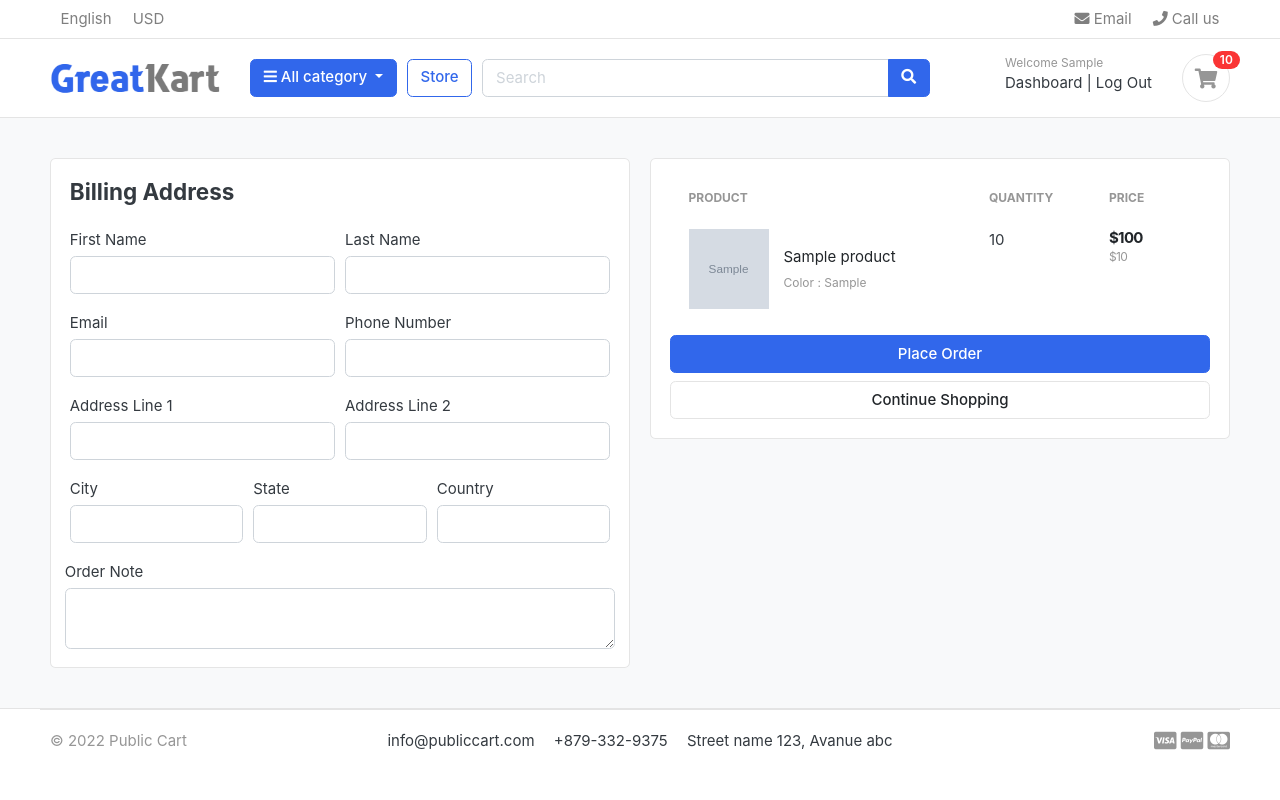
After one commit to Md-Kaish-Alam/e-commerce-django, a Django app: page /cart/checkout/ in a window 1280 px wide. The commit adds this page. Run offline with Django 3.2, Linux system fonts and the light colour scheme; a user stored in the database is signed in; tables that the repository leaves empty hold one stand-in row (values such as "Sample post"); grey boxes marked "Sample" are stand-in pictures; some libraries are stand-ins or nearby versions; some web fonts are replaced.

Commit message:
added cart & checkout link for logged in user

```diff
--- a/carts/context_processors.py
+++ b/carts/context_processors.py
@@ -9,7 +9,10 @@ def counter(request):
     else:
         try:
             cart = Cart.objects.filter(cart_id=_cart_id(request))
-            cart_items = CartItem.objects.all().filter(cart=cart[:1])
+            if request.user.is_authenticated:
+                cart_items = CartItem.objects.all().filter(user=request.user)
+            else:
+                cart_items = CartItem.objects.all().filter(cart=cart[:1])
             for cart_item in cart_items:
                 cart_count += cart_item.quantity
 
--- a/carts/models.py
+++ b/carts/models.py
@@ -1,5 +1,6 @@
 from django.db import models
 from store.models import Products, Variation
+from accounts.models import Account
 
 
 class Cart(models.Model):
@@ -15,9 +16,10 @@ class Cart(models.Model):
 class CartItem(models.Model):
     DoesNotExist = None
     objects = None
+    user = models.ForeignKey(Account, on_delete=models.CASCADE, null=True)
     product = models.ForeignKey(Products, on_delete=models.CASCADE)
     variations = models.ManyToManyField(Variation, blank=True)
-    cart = models.ForeignKey(Cart, on_delete=models.CASCADE)
+    cart = models.ForeignKey(Cart, on_delete=models.CASCADE, null=True)
     quantity = models.IntegerField()
     is_active = models.BooleanField(default=True)
 
--- a/carts/urls.py
+++ b/carts/urls.py
@@ -7,4 +7,6 @@ urlpatterns = [
     path('add_cart/<int:product_id>/', views.add_cart, name='add_cart'),
     path('remove_cart/<int:product_id>/<int:cart_item_id>', views.remove_cart, name='remove_cart'),
     path('remove_cart_item/<int:product_id>/<int:cart_item_id>', views.remove_cart_item, name='remove_cart_item'),
+
+    path('checkout/', views.checkout, name='checkout'),
 ]
--- a/carts/views.py
+++ b/carts/views.py
@@ -2,6 +2,7 @@ from django.shortcuts import render, redirect, get_object_or_404
 from store.models import Products, Variation
 from .models import Cart, CartItem
 from django.core.exceptions import ObjectDoesNotExist
+from django.contrib.auth.decorators import login_required
 
 from django.http import HttpResponse
 
@@ -16,78 +17,134 @@ def _cart_id(request):  # private function
 
 
 def add_cart(request, product_id):
+    current_user = request.user
     product = Products.objects.get(id=product_id)  # this will get the product
-    product_variation = []
+    # if the user is authenticated or not
+    if current_user.is_authenticated:
+        product_variation = []
 
-    if request.method == 'POST':
-        for item in request.POST:
-            key = item
-            value = request.POST[key]
+        if request.method == 'POST':
+            for item in request.POST:
+                key = item
+                value = request.POST[key]
 
-            try:
-                variation = Variation.objects.get(product=product, variation_category__iexact=key,
-                                                  variation_value__iexact=value)
-                product_variation.append(variation)
-            except:
-                pass
+                try:
+                    variation = Variation.objects.get(product=product, variation_category__iexact=key,
+                                                      variation_value__iexact=value)
+                    product_variation.append(variation)
+                except:
+                    pass
 
-    try:
-        cart = Cart.objects.get(cart_id=_cart_id(request))  # get the cart using the cart_id present in the session
+        is_cart_item_exists = CartItem.objects.filter(product=product, user=current_user).exists()
+        if is_cart_item_exists:
+            cart_item = CartItem.objects.filter(product=product, user=current_user)
+            existing_variations_list = []
+            id = []
+            for item in cart_item:
+                existing_variations = item.variations.all()
+                existing_variations_list.append(list(existing_variations))
+                id.append(item.id)
 
-    except Cart.DoesNotExist:
-        cart = Cart.objects.create(
-            cart_id=_cart_id(request)
-        )
-        cart.save()
+            if product_variation in existing_variations_list:
+                # increase the cart_item quantity
+                index = existing_variations_list.index(product_variation)
+                item_id = id[index]
+                item = CartItem.objects.get(product=product, id=item_id)
+                item.quantity += 1
+                item.save()
+            else:
+                # create a new cart _tem
+                item = CartItem.objects.create(product=product, quantity=1, user=current_user)
+                if len(product_variation) > 0:
+                    item.variations.clear()
+                    item.variations.add(*product_variation)
+                item.save()
+        else:
+            cart_item = CartItem.objects.create(
+                product=product,
+                quantity=1,
+                user=current_user,
+            )
+            if len(product_variation) > 0:
+                cart_item.variations.clear()
+                cart_item.variations.add(*product_variation)
+            cart_item.save()
 
-    is_cart_item_exists = CartItem.objects.filter(product=product, cart=cart).exists()
-    if is_cart_item_exists:
-        cart_item = CartItem.objects.filter(product=product, cart=cart)
-        # existing_variations ==> database
-        # current_variations ==> product_variation list
-        # item_id ==> database
-        existing_variations_list = []
-        id = []
-        for item in cart_item:
-            existing_variations = item.variations.all()
-            existing_variations_list.append(list(existing_variations))
-            id.append(item.id)
+        return redirect('cart')
 
-        print(existing_variations_list)
+    # If the user is not authenticated
+    else:
+        product_variation = []
 
-        if product_variation in existing_variations_list:
-            # increase the cart_item quantity
-            index = existing_variations_list.index(product_variation)
-            item_id = id[index]
-            item = CartItem.objects.get(product=product, id=item_id)
-            item.quantity += 1
-            item.save()
+        if request.method == 'POST':
+            for item in request.POST:
+                key = item
+                value = request.POST[key]
+
+                try:
+                    variation = Variation.objects.get(product=product, variation_category__iexact=key,
+                                                      variation_value__iexact=value)
+                    product_variation.append(variation)
+                except:
+                    pass
+
+        try:
+            cart = Cart.objects.get(cart_id=_cart_id(request))  # get the cart using the cart_id present in the session
+
+        except Cart.DoesNotExist:
+            cart = Cart.objects.create(
+                cart_id=_cart_id(request)
+            )
+            cart.save()
+
+        is_cart_item_exists = CartItem.objects.filter(product=product, cart=cart).exists()
+        if is_cart_item_exists:
+            cart_item = CartItem.objects.filter(product=product, cart=cart)
+            existing_variations_list = []
+            id = []
+            for item in cart_item:
+                existing_variations = item.variations.all()
+                existing_variations_list.append(list(existing_variations))
+                id.append(item.id)
+
+            print(existing_variations_list)
+
+            if product_variation in existing_variations_list:
+                # increase the cart_item quantity
+                index = existing_variations_list.index(product_variation)
+                item_id = id[index]
+                item = CartItem.objects.get(product=product, id=item_id)
+                item.quantity += 1
+                item.save()
+            else:
+                # create a new cart _tem
+                item = CartItem.objects.create(product=product, quantity=1, cart=cart)
+                if len(product_variation) > 0:
+                    item.variations.clear()
+                    item.variations.add(*product_variation)
+                item.save()
         else:
-            # create a new cart _tem
-            item = CartItem.objects.create(product=product, quantity=1, cart=cart)
+            cart_item = CartItem.objects.create(
+                product=product,
+                quantity=1,
+                cart=cart,
+            )
             if len(product_variation) > 0:
-                item.variations.clear()
-                item.variations.add(*product_variation)
-            item.save()
-    else:
-        cart_item = CartItem.objects.create(
-            product=product,
-            quantity=1,
-            cart=cart,
-        )
-        if len(product_variation) > 0:
-            cart_item.variations.clear()
-            cart_item.variations.add(*product_variation)
-        cart_item.save()
+                cart_item.variations.clear()
+                cart_item.variations.add(*product_variation)
+            cart_item.save()
 
-    return redirect('cart')
+        return redirect('cart')
 
 
 def remove_cart(request, product_id, cart_item_id):
-    cart = Cart.objects.get(cart_id=_cart_id(request))
     product = get_object_or_404(Products, id=product_id)
     try:
-        cart_item = CartItem.objects.get(product=product, cart=cart, id=cart_item_id)
+        if request.user.is_authenticated:
+            cart_item = CartItem.objects.get(product=product, user=request.user, id=cart_item_id)
+        else:
+            cart = Cart.objects.get(cart_id=_cart_id(request))
+            cart_item = CartItem.objects.get(product=product, cart=cart, id=cart_item_id)
 
         if cart_item.quantity > 1:
             cart_item.quantity -= 1
@@ -101,9 +158,12 @@ def remove_cart(request, product_id, cart_item_id):
 
 
 def remove_cart_item(request, product_id, cart_item_id):
-    cart = Cart.objects.get(cart_id=_cart_id(request))
     product = get_object_or_404(Products, id=product_id)
-    cart_item = CartItem.objects.get(product=product, cart=cart, id=cart_item_id)
+    if request.user.is_authenticated:
+        cart_item = CartItem.objects.get(product=product, user=request.user, id=cart_item_id)
+    else:
+        cart = Cart.objects.get(cart_id=_cart_id(request))
+        cart_item = CartItem.objects.get(product=product, cart=cart, id=cart_item_id)
     cart_item.delete()
 
     return redirect('cart')
@@ -113,8 +173,11 @@ def cart(request, total=0, quantity=0, cart_items=None):
     try:
         tax = 0
         grand_total = 0
-        cart = Cart.objects.get(cart_id=_cart_id(request))
-        cart_items = CartItem.objects.filter(cart=cart, is_active=True)
+        if request.user.is_authenticated:
+            cart_items = CartItem.objects.filter(user=request.user, is_active=True)
+        else:
+            cart = Cart.objects.get(cart_id=_cart_id(request))
+            cart_items = CartItem.objects.filter(cart=cart, is_active=True)
         for cart_item in cart_items:
             total += (cart_item.product.price * cart_item.quantity)
             quantity += cart_item.quantity
@@ -133,3 +196,33 @@ def cart(request, total=0, quantity=0, cart_items=None):
 
     }
     return render(request, 'store/cart.html', context)
+
+
+@login_required(login_url='login')
+def checkout(request, total=0, quantity=0, cart_items=None):
+    try:
+        tax = 0
+        grand_total = 0
+        if request.user.is_authenticated:
+            cart_items = CartItem.objects.filter(user=request.user, is_active=True)
+        else:
+            cart = Cart.objects.get(cart_id=_cart_id(request))
+            cart_items = CartItem.objects.filter(cart=cart, is_active=True)
+        for cart_item in cart_items:
+            total += (cart_item.product.price * cart_item.quantity)
+            quantity += cart_item.quantity
+
+        tax = (2 * total) / 100
+        grand_total = total + tax
+    except ObjectDoesNotExist:
+        pass  # just ignore
+
+    context = {
+        'total': total,
+        'quantity': quantity,
+        'cart_items': cart_items,
+        'tax': tax,
+        'grand_total': grand_total
+
+    }
+    return render(request, 'store/checkout.html', context)
--- a/templates/store/cart.html
+++ b/templates/store/cart.html
@@ -162,7 +162,7 @@
                 height="26"
               />
             </p>
-            <a href="./place-order.html" class="btn btn-primary btn-block">
+            <a href="{% url 'checkout' %}" class="btn btn-primary btn-block">
               Checkout
             </a>
             <a href="{% url 'store' %}" class="btn btn-light btn-block"
--- /dev/null
+++ b/templates/store/checkout.html
@@ -0,0 +1,137 @@
+{% extends 'base.html' %} {% block content %} {% load static %}
+
+<section class="section-content padding-y bg">
+    <div class="container">
+        <!-- ============================ COMPONENT 1 ================================= -->
+
+        <div class="row">
+            <aside class="col-lg-6">
+                <div class="card">
+                    <div class="card-body">
+                        <h4 class="card-title mb-4">Billing Address</h4>
+                        <form action="" method="POST">
+                            {% csrf_token %}
+                            <div class="form-row">
+                                <div class="col form-group">
+                                    <label for="">First Name</label>
+                                    <input type="text" name="first_name" class="form-control" required>
+                                </div>
+                                <div class="col form-group">
+                                    <label for="">Last Name</label>
+                                    <input type="text" name="last_name" class="form-control" required>
+                                </div>
+                            </div>
+                            <div class="form-row">
+                                <div class="col form-group">
+                                    <label for="">Email</label>
+                                    <input type="email" name="email" class="form-control" required>
+                                </div>
+                                <div class="col form-group">
+                                    <label for="">Phone Number</label>
+                                    <input type="text" name="phone" class="form-control" required>
+                                </div>
+                            </div>
+                            <div class="form-row">
+                                <div class="col form-group">
+                                    <label for="">Address Line 1</label>
+                                    <input type="text" name="address_line_1" class="form-control" required>
+                                </div>
+                                <div class="col form-group">
+                                    <label for="">Address Line 2</label>
+                                    <input type="text" name="address_line_2" class="form-control">
+                                </div>
+                            </div>
+                            <div class="form-row">
+                                <div class="col form-group">
+                                    <label for="">City</label>
+                                    <input type="text" name="city" class="form-control" required>
+                                </div>
+                                <div class="col form-group">
+                                    <label for="">State</label>
+                                    <input type="text" name="state" class="form-control" required>
+                                </div>
+                                <div class="col form-group">
+                                    <label for="">Country</label>
+                                    <input type="text" name="country" class="form-control" required>
+                                </div>
+                            </div>
+                            <div class="form-row">
+                                <label for="">Order Note</label>
+                                <textarea name="order_note" rows="2" class="form-control"></textarea>
+                            </div>
+
+                    </div>
+                </div>
+                <!-- card.// -->
+            </aside>
+            <!-- col.// -->
+            <aside class="col-lg-6">
+                <div class="card">
+                    <div class="card-body">
+                        <table class="table table-borderless table-shopping-cart">
+                            <thead class="text-muted">
+                                <tr class="small text-uppercase">
+                                    <th scope="col">Product</th>
+                                    <th scope="col" width="120">Quantity</th>
+                                    <th scope="col" width="120">Price</th>
+                                </tr>
+                            </thead>
+                            <tbody>
+                            {% for cart_item in cart_items %}
+                                <tr>
+                                    <td>
+                                        <figure class="itemside align-items-center">
+                                            <div class="aside">
+                                                <img src="{{ cart_item.product.images.url }}" class="img-sm" />
+                                            </div>
+                                            <figcaption class="info">
+                                                <a href="{{ cart_item.product.get_url }}" class="title text-dark">{{ cart_item.product.product_name }}</a>
+                                                <p class="text-muted small">
+                                                    {% if cart_item.variations.all %}
+                                                        {% for item in cart_item.variations.all %}
+                                                            {{ item.variation_category | capfirst }} : {{ item.variation_value | capfirst }}
+                                                            <br />
+                                                        {% endfor %}
+                                                    {% endif %}
+                                                </p>
+                                            </figcaption>
+                                        </figure>
+                                    </td>
+                                    <td>
+                                        <label for="">{{ cart_item.quantity}}</label>
+                                    </td>
+                                    <td>
+                                        <div class="price-wrap">
+                                            <var class="price">${{ cart_item.sub_total }}</var>
+                                            <small class="text-muted">
+                                                ${{ cart_item.product.price }}
+                                            </small>
+                                        </div>
+                                        <!-- price-wrap .// -->
+                                    </td>
+                                </tr>
+                            {% endfor %}
+                            </tbody>
+                        </table>
+                        <!-- <p class="text-center mb-3">
+                            <img src="{% static './images/misc/payments.png' %}" height="26" />
+                        </p> -->
+                        <button type="submit" name="submit" class="btn btn-primary btn-block">Place Order</button>
+                    </form>
+                        <a href="{% url 'store' %}" class="btn btn-light btn-block">Continue Shopping</a>
+                    </div>
+                    <!-- card-body.// -->
+                </div>
+
+                <!-- card.// -->
+            </aside>
+            <!-- col.// -->
+        </div>
+        <!-- row.// -->
+        <!-- ============================ COMPONENT 1 END .// ================================= -->
+    </div>
+    <!-- container .//  -->
+</section>
+<!-- ========================= SECTION CONTENT END// ========================= -->
+
+{% endblock %}
```
Also changed, not shown: accounts/views.py (+53 -2 lines), carts/migrations/0004_auto_20230511_0342.py (added).
